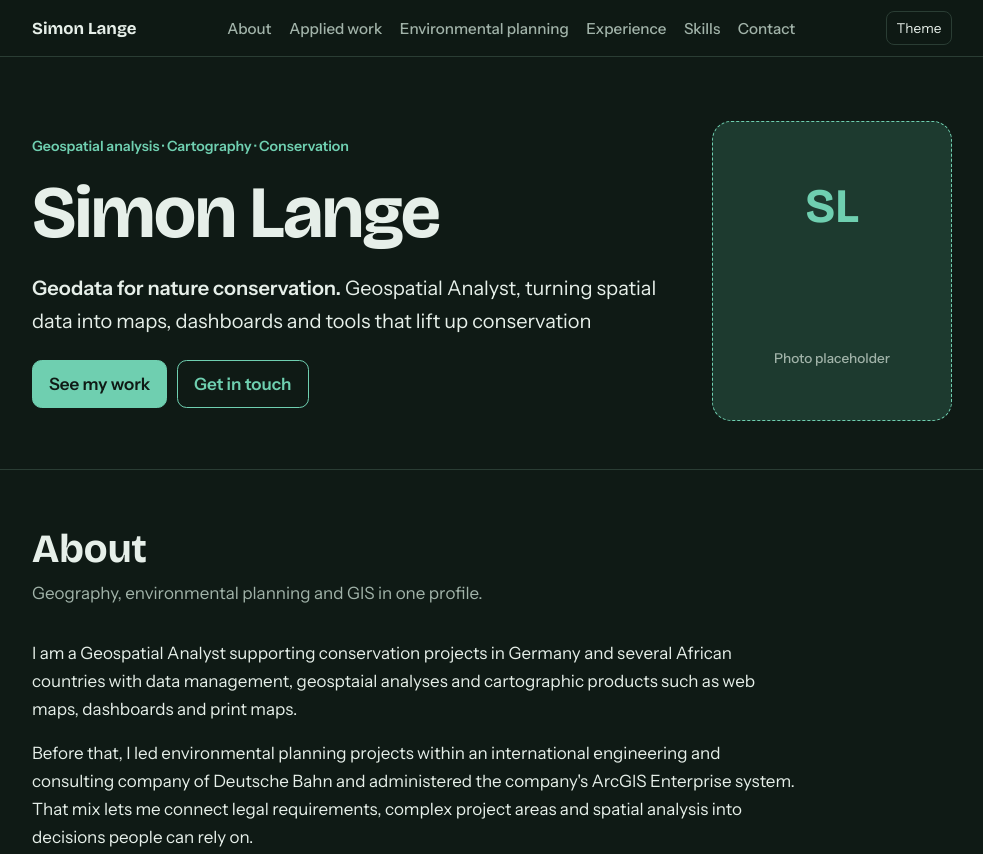
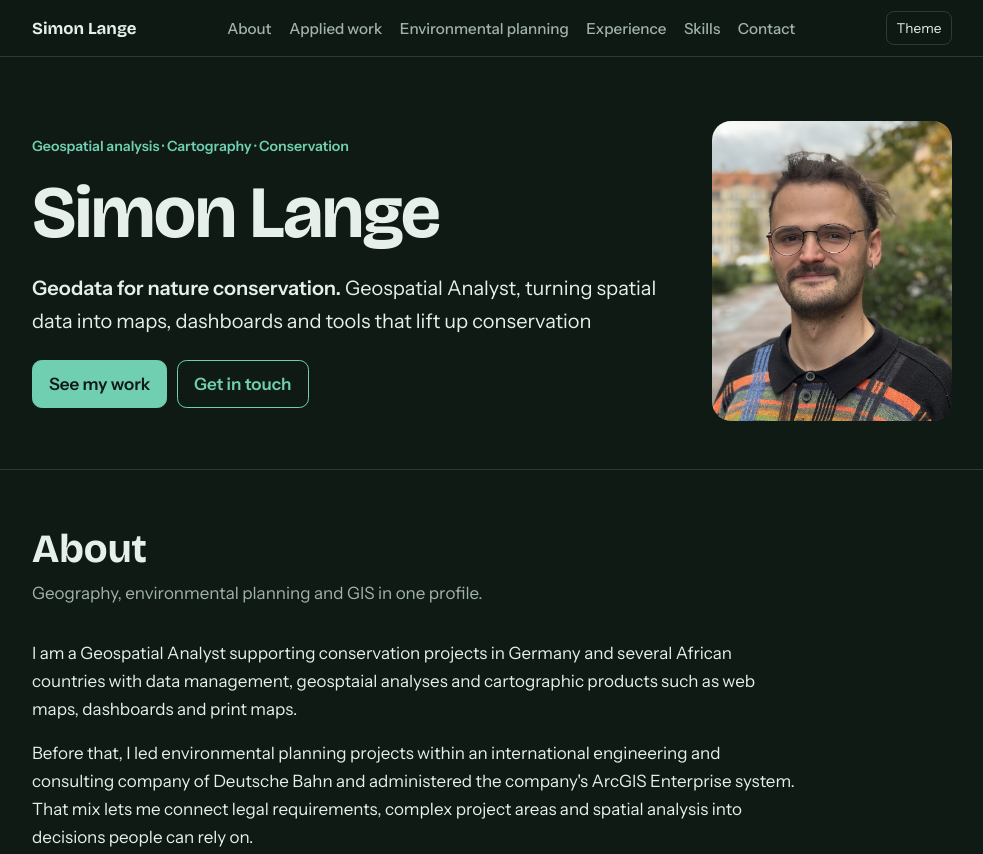
Before and after one commit to langesimon/Portfolio, a plain HTML site: page index.html in a window 1280 px wide. Shown: the top 854 px of the page, without its empty margins (148-1131 px from the left). Drawn offline with nearby package versions, Linux system fonts and the light colour scheme.

Commit message:
Update photo

```diff
--- a/index.html
+++ b/index.html
@@ -110,8 +110,8 @@ footer{padding:2rem 0 3rem;border-top:1px solid var(--line);color:var(--muted);f
         <a class="btn" href="#contact">Get in touch</a>
       </div>
     </div>
-    <div class="photo" role="img" aria-label="Photo placeholder">SL<span>Photo placeholder</span></div>
-  </div>
+      <img class="photo" src="IMG_5309.jpg" alt="Portrait of Simon Lange" style="width:100%;object-fit:cover;display:block;border:none">
+      </div>
 </header>
 
 <main>
```
